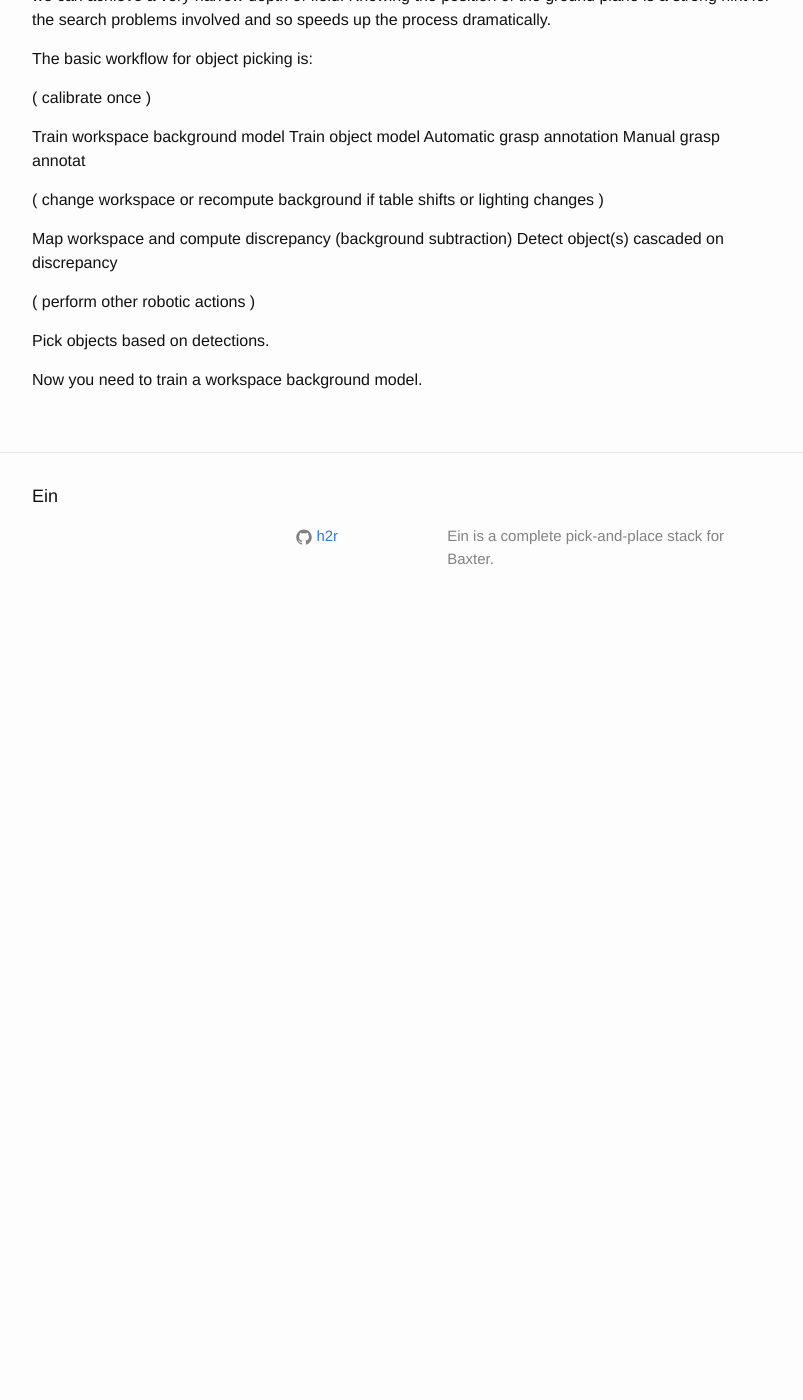
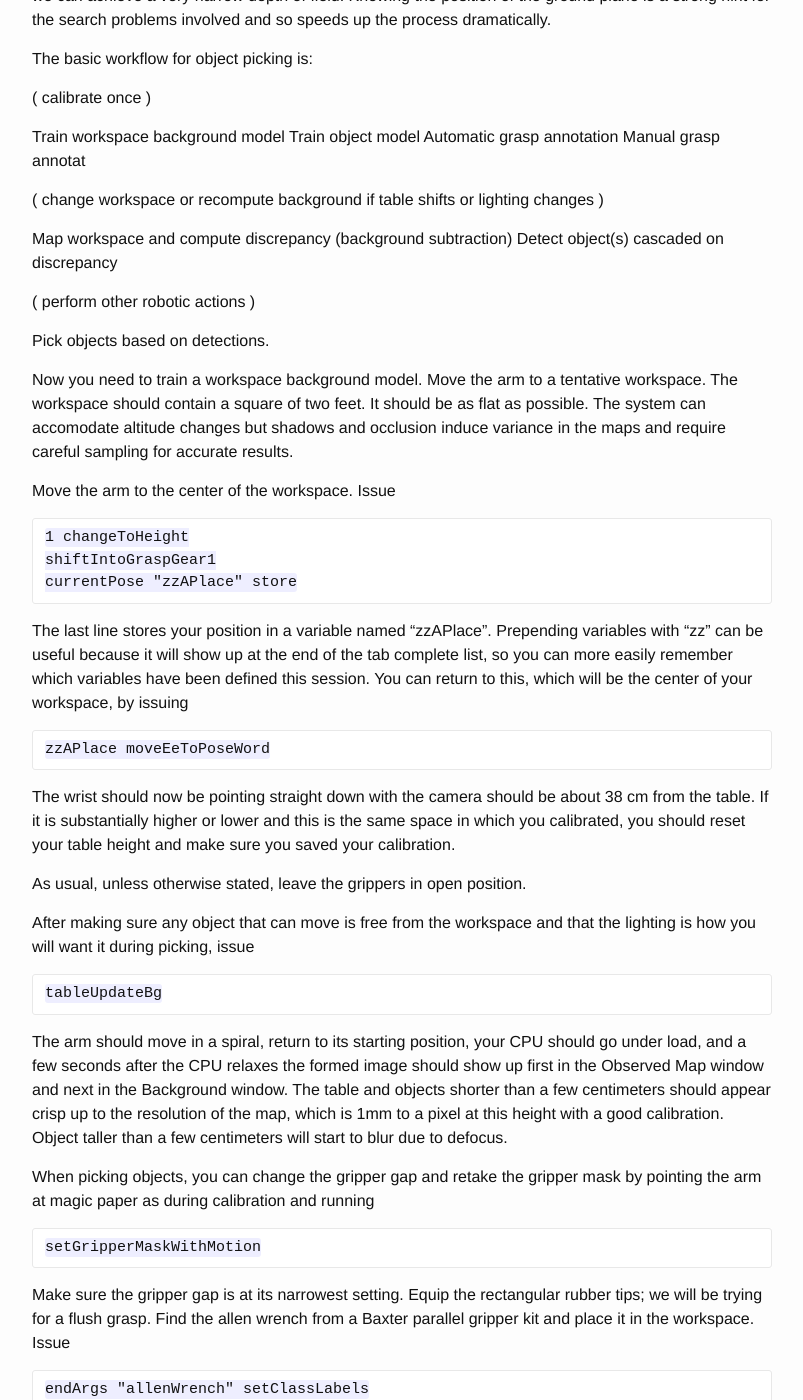
Before and after one commit to h2r/ein, a Jekyll site: the page built from pickingobjects.md, in a window 1280 px wide and 1400 px high, scrolled down 706 px. Shown: the whole window, without its empty margins (238-1041 px from the left). Built offline with Jekyll 4.4.1, drawn with Linux system fonts in a browser that asks for light colours; before the commit the page ends 1336 px from its top, so only the background shows below that; some of the changed text lies outside the part shown.

Commit message:
instructions for picking allen wrench up to training a model, untested, unformatted
Former-commit-id: 33b939fe4643ffd75a855d146cb3d8c17e5c9b0b

````diff
--- a/pickingobjects.md
+++ b/pickingobjects.md
@@ -29,8 +29,6 @@ is very similar to adjusting the focus on traditional camera, and the aperture o
 our virtual camera is quite large, which means that we can achieve a very narrow
 depth of field. Knowing the position of the ground plane is a strong hint for the
 search problems involved and so speeds up the process dramatically.
-
-
 
 
 
@@ -54,4 +52,121 @@ Pick objects based on detections.
 
 
 
-Now you need to train a workspace background model.
+
+
+Now you need to train a workspace background model.  Move the arm to a
+tentative workspace. The workspace should contain a square of two feet. It
+should be as flat as possible. The system can accomodate altitude changes but
+shadows and occlusion induce variance in the maps and require careful sampling
+for accurate results.
+
+Move the arm to the center of the workspace. Issue
+
+```
+1 changeToHeight
+shiftIntoGraspGear1
+currentPose "zzAPlace" store
+```
+
+The last line stores your position in a variable named "zzAPlace". Prepending
+variables with "zz" can be useful because it will show up at the end of the tab
+complete list, so you can more easily remember which variables have been defined this session.
+You can return to this, which will be the center of your workspace, by issuing
+```
+zzAPlace moveEeToPoseWord
+```
+
+
+The wrist should now be pointing straight down with the camera should be about
+38 cm from the table.  If it is substantially higher or lower and this is the
+same space in which you calibrated, you should reset your table height and make
+sure you saved your calibration.
+
+As usual, unless otherwise stated, leave the grippers in open position.
+
+After making sure any object that can move is free from the workspace and that the lighting is how
+you will want it during picking, issue
+
+```
+tableUpdateBg
+```
+
+The arm should move in a spiral, return to its starting position, your CPU should
+go under load, and a few seconds after the CPU relaxes the formed image should show up
+first in the Observed Map window and next in the Background window. The table and objects
+shorter than a few centimeters should appear crisp up to the resolution of the map, which
+is 1mm to a pixel at this height with a good calibration. Object taller than a few centimeters
+will start to blur due to defocus.
+
+
+When picking objects, you can
+change the gripper gap and retake the gripper mask by pointing the arm at magic paper as during calibration
+and running
+
+```
+setGripperMaskWithMotion
+```
+
+Make sure the gripper gap is at its narrowest setting. Equip the rectangular rubber tips; we will be trying
+for a flush grasp.  Find the allen wrench from a Baxter parallel gripper kit and place it in the workspace.
+Issue
+
+```
+endArgs "allenWrench" setClassLabels
+```
+
+and check terminal and console output to verify the model loads.
+
+```
+tableInfiniteDribbleBest
+```
+
+That should pick a bunch.
+
+
+
+Next, find an object you want to pick, and make sure it fits in the grippers.
+Place the object at the center of the workspace and return the arm as well with
+
+```
+zzAPlace moveEeToPoseWord
+```
+
+Clear the space of any other object and run
+
+```
+tableQuickScan
+```
+
+This generates an object model capable of localizing the object once moved and rotated within
+the plane of the table. Now you need to annotate a grasp. Issue
+
+```
+tableLock3dGrasp
+```
+and wait for it to finish. Once the stack is clear, by whatever means you choose
+and without touching or moving the object from its locked position, drive the arm to a position which will result in a valid
+grasp when the fingers close. Recall that the arm will move to a pre-pick position and advance towards the object until it encounters
+resistence, at which point the grippers will close. Keep this in mind when choosing a grasp. If you move the object, `clearStacks` and
+start over from `tableLock3dGrasp`.
+
+Issue
+```
+clearClass3dGrasps
+```
+to clear the grasps for this object, removing any default or previously
+assigned grasps. If you add a bad grasp or knock the object and have to start
+over, make sure to clear your grasps.
+
+When you are ready to add the current pose as a grasp, issue
+```
+add3dGrasp
+```
+You can and should add multiple grasps so that, if the first grasp or pre-grasp position is infeasible, Ein can select
+an alternative grasp.
+
+Now it's time to test the object. Return to your workspace center and run
+
+```
+tableInfiniteDribbleBest
+```
````
Also changed, not shown: other parts of pickingobjects.md (+1 -1 lines).
